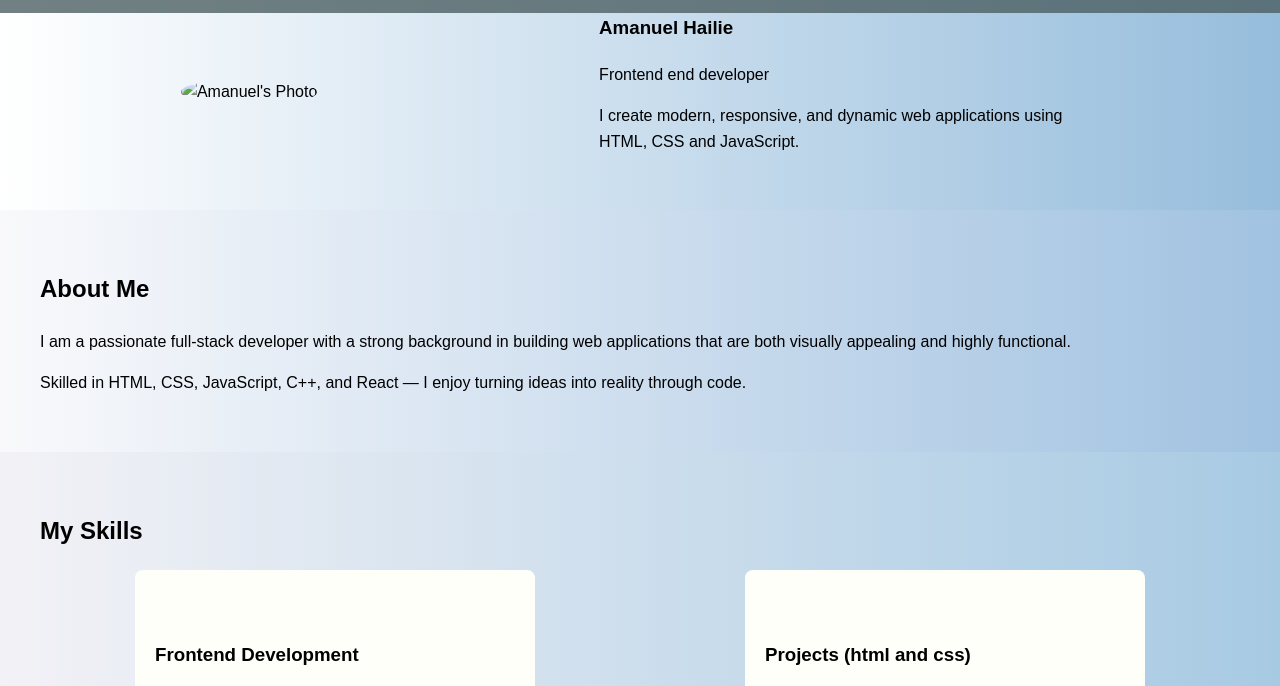
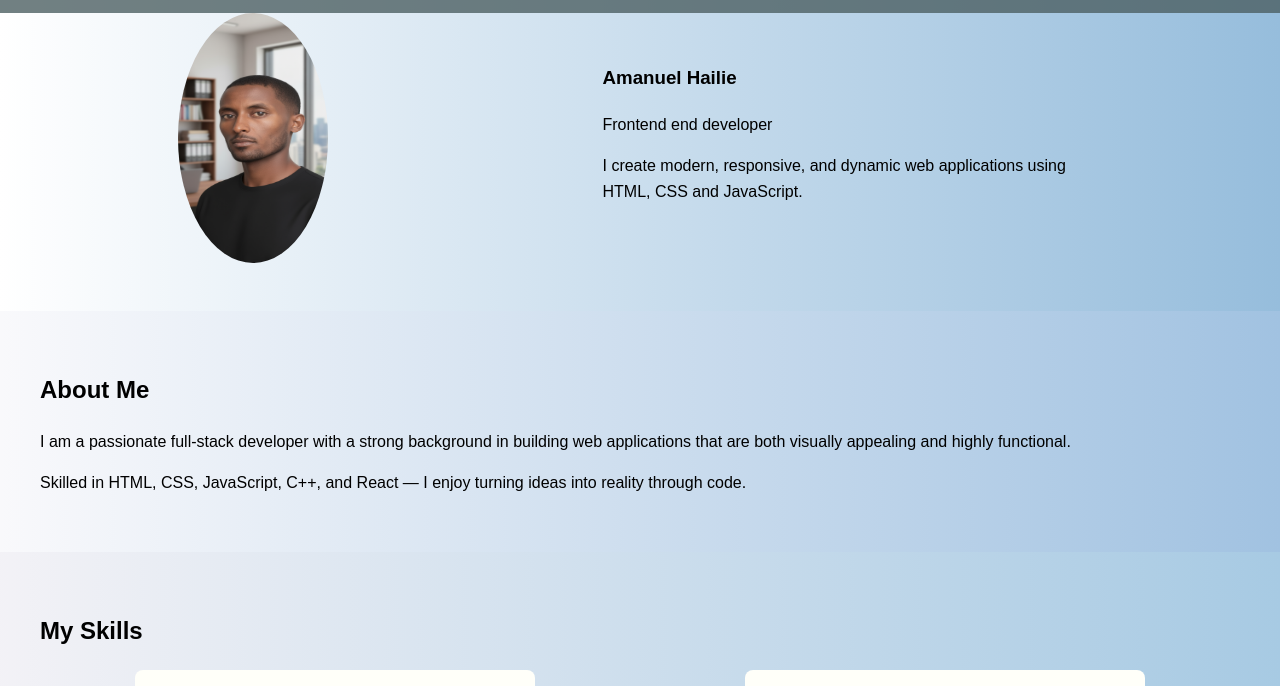
Before and after one commit to amanuelhileaman-oss/portfolio, a plain HTML site: page index.html in a window 1280 px wide. Shown: the part 77-763 px from the top of the page. Drawn offline with Linux system fonts and the light colour scheme; the site is published under a folder, as on GitHub Pages, so addresses that start at the root find nothing.

Commit message:
Update index.html

```diff
--- a/index.html
+++ b/index.html
@@ -26,7 +26,7 @@
   <section id="home" class="home">
     <div class="content">
       <div>
-        <img src="/image.png" alt="Amanuel's Photo" />
+        <img src="image.png" alt="Amanuel's Photo" />
       </div>
       <div>
         <h3>Amanuel Hailie</h3>
```
